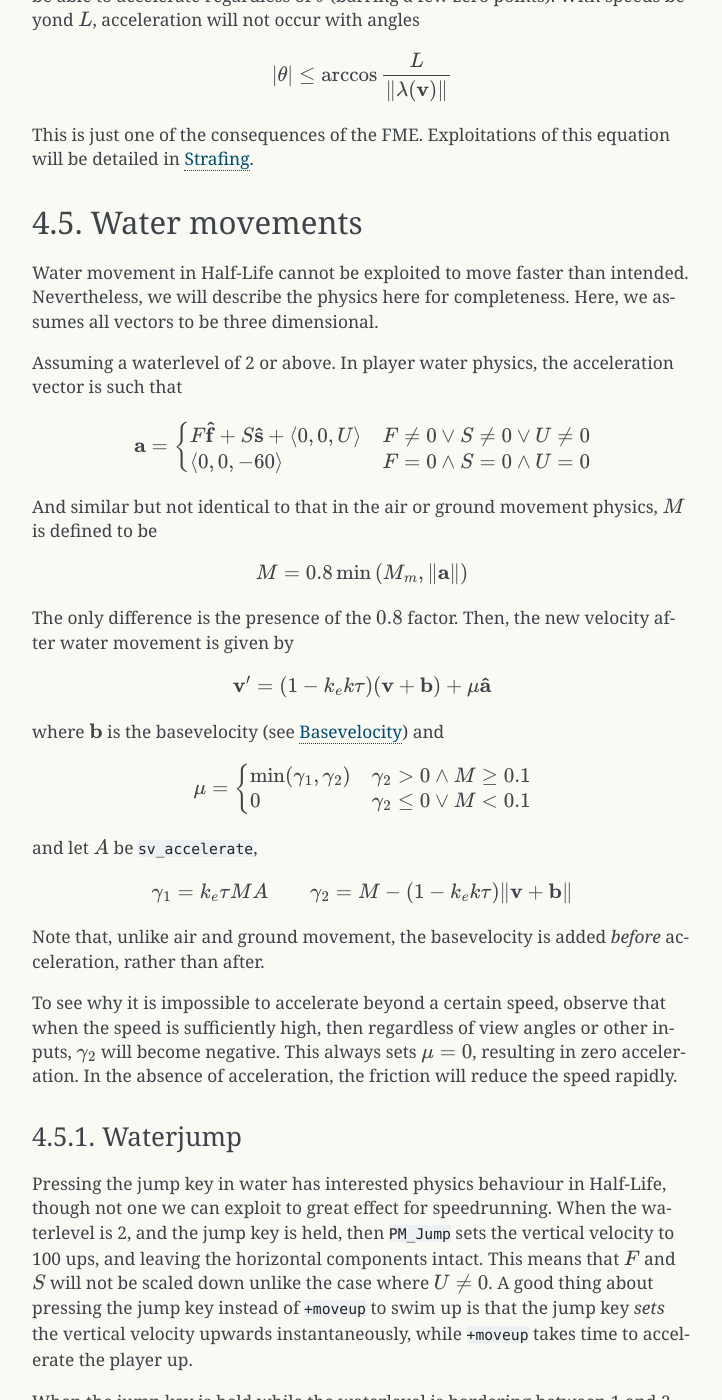
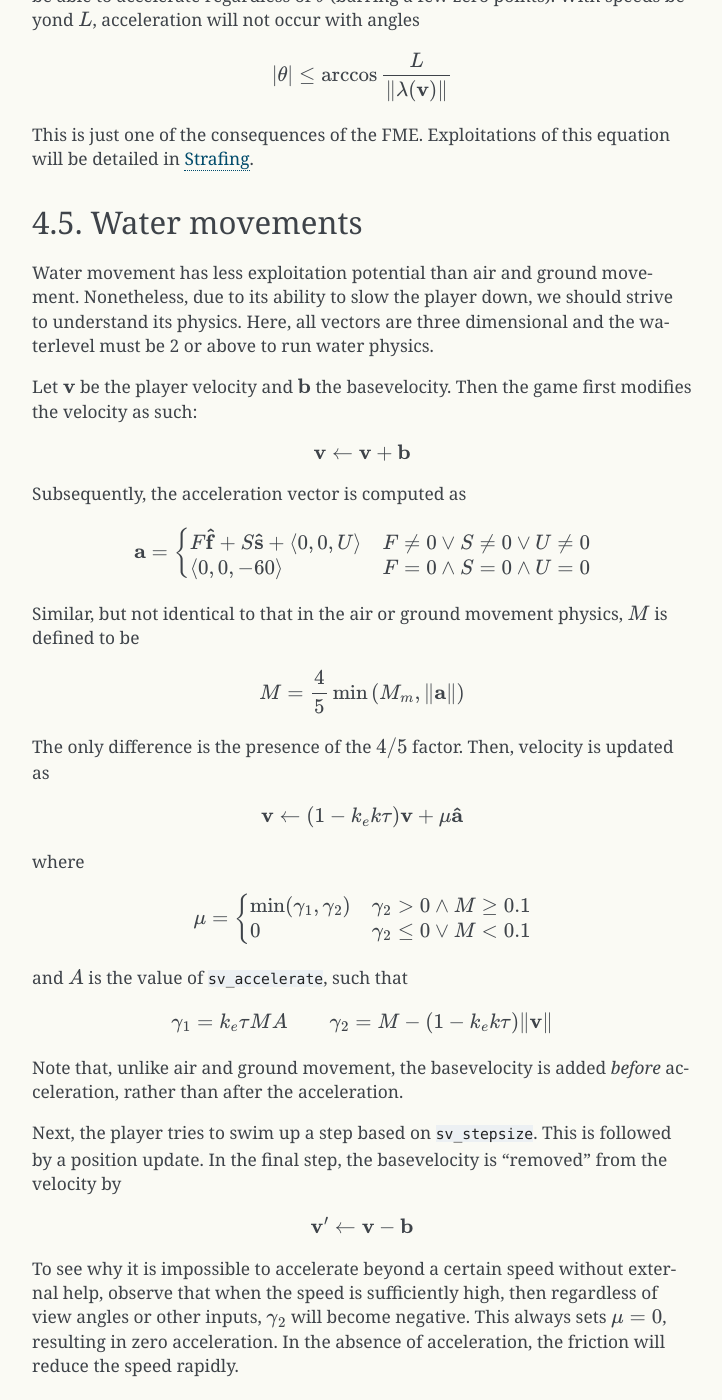
Before and after one commit to Matherunner/hldoc, a Sphinx documentation site: the page built from source/movement.rst, in a window 1280 px wide and 1400 px high, scrolled down 6465 px. Shown: the whole window, without its empty margins (388-1110 px from the left). Built offline with Sphinx 7.4.7, drawn with Linux system fonts in a browser that asks for light colours; formulas are drawn with MathJax 3.

Commit message:
Add descriptions for basevelocity in water movement

```diff
--- a/source/movement.rst
+++ b/source/movement.rst
@@ -195,14 +195,15 @@ This is just one of the consequences of the FME. Exploitations of this equation
 Water movements
 ---------------
 
-Water movement in Half-Life cannot be exploited to move faster than intended.
-Nevertheless, we will describe the physics here for completeness. Here, we
-assumes all vectors to be three dimensional.
-
 .. TODO: talk about waterlevel
 
-Assuming a waterlevel of 2 or above. In player water physics, the acceleration
-vector is such that
+Water movement has less exploitation potential than air and ground movement. Nonetheless, due to its ability to slow the player down, we should strive to understand its physics. Here, all vectors are three dimensional and the waterlevel must be 2 or above to run water physics.
+
+Let :math:`\mathbf{v}` be the player velocity and :math:`\mathbf{b}` the basevelocity. Then the game first modifies the velocity as such:
+
+.. math:: \mathbf{v} \gets \mathbf{v} + \mathbf{b}
+
+Subsequently, the acceleration vector is computed as
 
 .. math:: \mathbf{a} =
           \begin{cases}
@@ -210,17 +211,15 @@ vector is such that
           \langle 0, 0, -60 \rangle & F = 0 \land S = 0 \land U = 0
           \end{cases}
 
-And similar but not identical to that in the air or ground movement physics,
-:math:`M` is defined to be
+Similar, but not identical to that in the air or ground movement physics, :math:`M` is defined to be
 
-.. math:: M = 0.8 \min\left( M_m, \lVert\mathbf{a}\rVert \right)
+.. math:: M = \frac{4}{5} \min\left( M_m, \lVert\mathbf{a}\rVert \right)
 
-The only difference is the presence of the :math:`0.8` factor. Then, the new
-velocity after water movement is given by
+The only difference is the presence of the :math:`4/5` factor. Then, velocity is updated as
 
-.. math:: \mathbf{v}' = (1 - k_e k \tau) (\mathbf{v} + \mathbf{b}) + \mu \mathbf{\hat{a}}
+.. math:: \mathbf{v} \gets \left(1 - k_e k \tau\right) \mathbf{v} + \mu \mathbf{\hat{a}}
 
-where :math:`\mathbf{b}` is the basevelocity (see :ref:`basevelocity`) and
+where
 
 .. math:: \mu =
           \begin{cases}
@@ -228,14 +227,17 @@ where :math:`\mathbf{b}` is the basevelocity (see :ref:`basevelocity`) and
           0 & \gamma_2 \le 0 \lor M < 0.1
           \end{cases}
 
-and let :math:`A` be ``sv_accelerate``,
+and :math:`A` is the value of ``sv_accelerate``, such that
 
-.. math:: \gamma_1 = k_e \tau MA \qquad \gamma_2 = M - (1 - k_e k\tau) \lVert\mathbf{v} + \mathbf{b}\rVert
+.. math:: \gamma_1 = k_e \tau MA \qquad \gamma_2 = M - \left(1 - k_e k\tau\right) \lVert\mathbf{v}\rVert
 
-Note that, unlike air and ground movement, the basevelocity is added *before*
-acceleration, rather than after.
+Note that, unlike air and ground movement, the basevelocity is added *before* acceleration, rather than after the acceleration.
 
-To see why it is impossible to accelerate beyond a certain speed, observe that
+Next, the player tries to swim up a step based on ``sv_stepsize``. This is followed by a position update. In the final step, the basevelocity is "removed" from the velocity by
+
+.. math:: \mathbf{v}' \gets \mathbf{v} - \mathbf{b}
+
+To see why it is impossible to accelerate beyond a certain speed without external help, observe that
 when the speed is sufficiently high, then regardless of view angles or other
 inputs, :math:`\gamma_2` will become negative. This always sets :math:`\mu = 0`,
 resulting in zero acceleration. In the absence of acceleration, the friction
```
